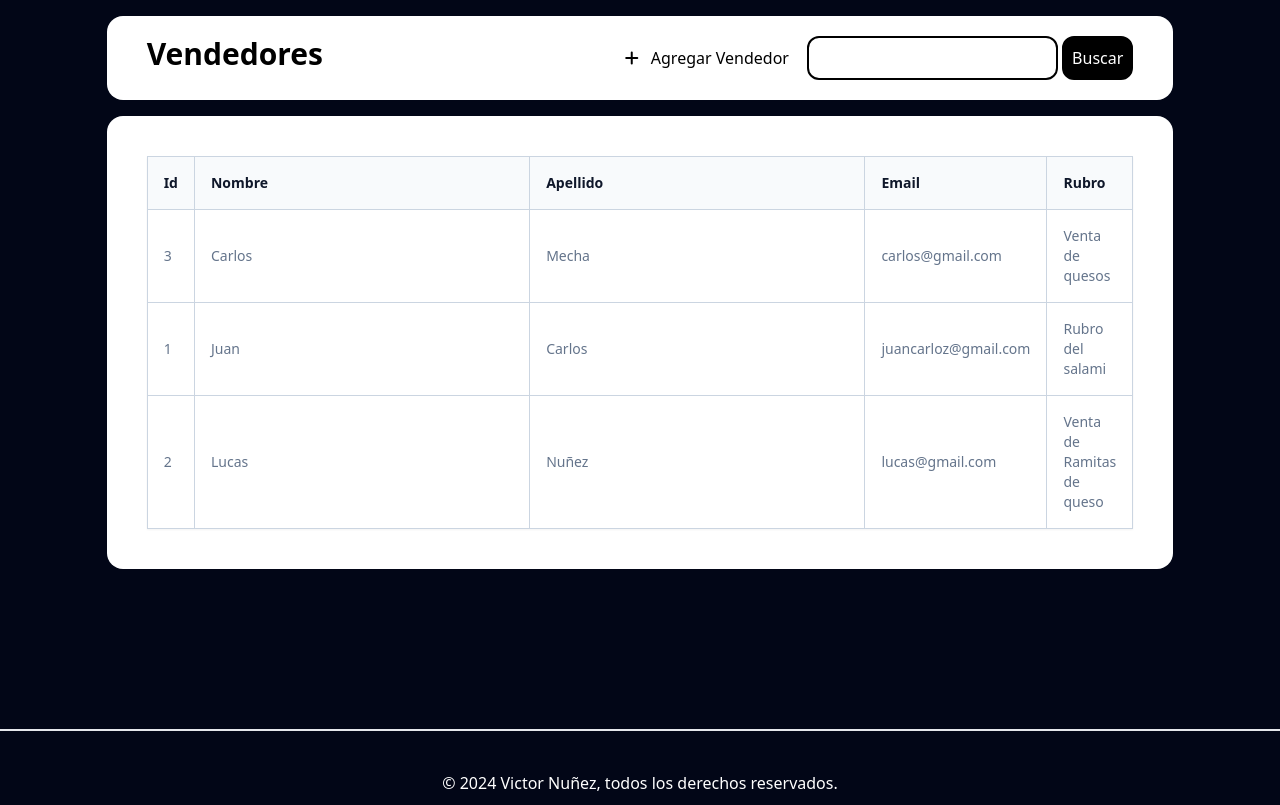
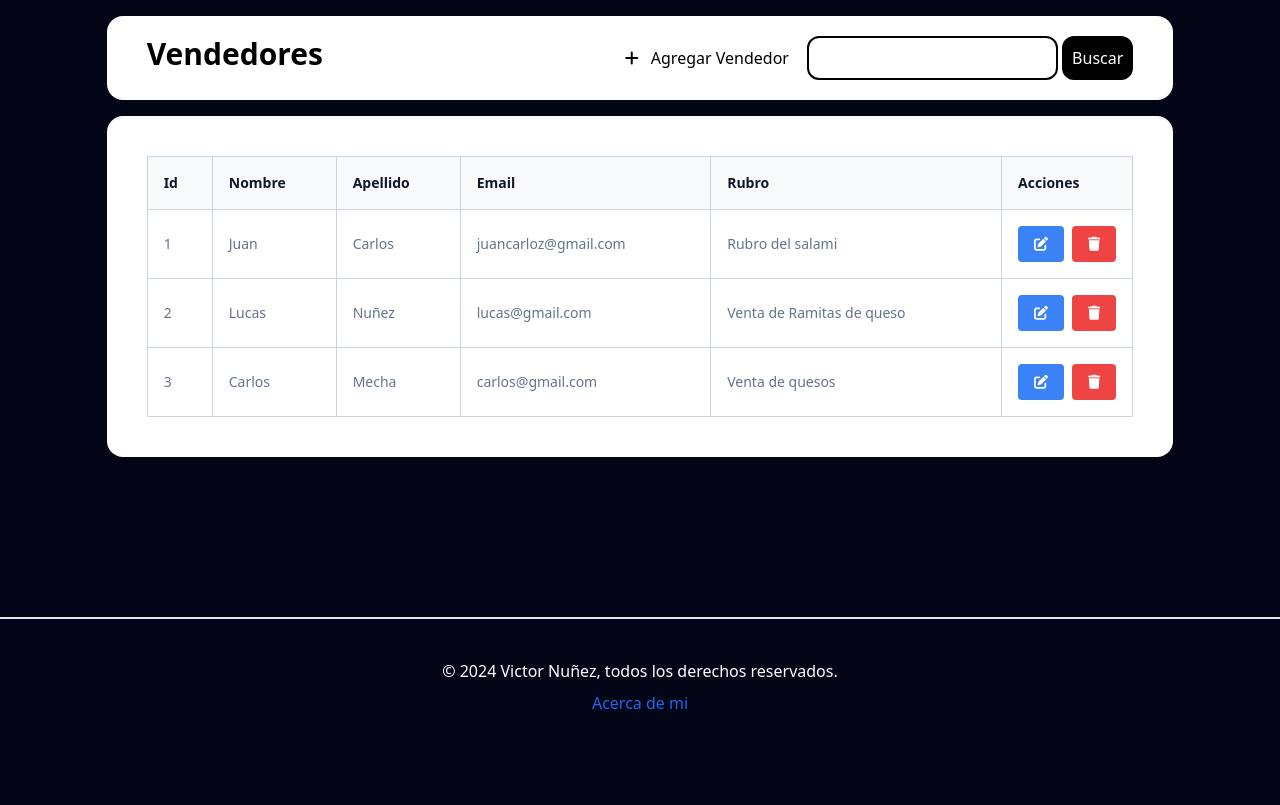
Before and after one commit to Skeiceee/sistema_de_ventas_entregable_coderhouse, a Django app: page /vendedores/ in a window 1280 px wide. Shown: the part 104-909 px from the top of the page. After the commit the page ends 813 px from the top, so only its background shows below. Run offline with Django 5.2, Linux system fonts and the light colour scheme; data comes from the database, SQL or seed files in the repository; both versions use the stored data as it was after the commit; some libraries are stand-ins or nearby versions.

Commit message:
Se ordena codigo.

```diff
--- a/aplicacion/templates/aplicacion/vendedor/vendedores.html
+++ b/aplicacion/templates/aplicacion/vendedor/vendedores.html
@@ -2,12 +2,12 @@
 
 {% block titulo %}
 
-<div class="flex justify-between content-center w-full">
+<div class="flex flex-wrap justify-between content-center w-full">
     <h1 class="text-3xl text-center font-bold">
         Vendedores
     </h1>
-    <div class="flex content-center">
-    <a href="./agregar" class="font-medium text-black p-4 py-2 border-2 border-transparent hover:border-inherit hover:border-2 hover:rounded-2xl"><span class="mr-2"><i class="fa-solid fa-plus"></i></span> Agregar Vendedor</a>
+    <div class="flex flex-wrap content-center">
+        <a href="{% url 'vendedor_create' %}" class="font-medium text-black p-4 py-2 border-2 border-transparent hover:border-inherit hover:border-2 hover:rounded-2xl"><span class="mr-2"><i class="fa-solid fa-plus"></i></span> Agregar Vendedor</a>
         <form action="{% url 'vendedor_encontrar' %}" method="GET">
             {% csrf_token %}
 
@@ -23,14 +23,16 @@
 
 {% block contenido %}
 
-    <table class="border-collapse w-full border border-slate-400 dark:border-slate-500 bg-white dark:bg-slate-800 text-sm shadow-sm">
+<div class="overflow-x-auto w-full">
+    <table class="table table-auto border-collapse w-full border border-slate-400 dark:border-slate-500 bg-white dark:bg-slate-800 text-sm shadow-sm">
         <thead class="bg-slate-50 dark:bg-slate-700">
             <tr>
-                <th class="w-1/10 border border-slate-300 dark:border-slate-600 font-semibold p-4 text-slate-900 dark:text-slate-200 text-left">Id</th>
-                <th class="w-1/2 border border-slate-300 dark:border-slate-600 font-semibold p-4 text-slate-900 dark:text-slate-200 text-left">Nombre</th>
-                <th class="w-1/2 border border-slate-300 dark:border-slate-600 font-semibold p-4 text-slate-900 dark:text-slate-200 text-left">Apellido</th>
-                <th class="w-1/2 border border-slate-300 dark:border-slate-600 font-semibold p-4 text-slate-900 dark:text-slate-200 text-left">Email</th>
-                <th class="w-1/2 border border-slate-300 dark:border-slate-600 font-semibold p-4 text-slate-900 dark:text-slate-200 text-left">Rubro</th>
+                <th class="border border-slate-300 dark:border-slate-600 font-semibold p-4 text-slate-900 dark:text-slate-200 text-left">Id</th>
+                <th class="border border-slate-300 dark:border-slate-600 font-semibold p-4 text-slate-900 dark:text-slate-200 text-left">Nombre</th>
+                <th class="border border-slate-300 dark:border-slate-600 font-semibold p-4 text-slate-900 dark:text-slate-200 text-left">Apellido</th>
+                <th class="border border-slate-300 dark:border-slate-600 font-semibold p-4 text-slate-900 dark:text-slate-200 text-left">Email</th>
+                <th class="border border-slate-300 dark:border-slate-600 font-semibold p-4 text-slate-900 dark:text-slate-200 text-left">Rubro</th>
+                <th class="w-10 border border-slate-300 dark:border-slate-600 font-semibold p-4 text-slate-900 dark:text-slate-200 text-left">Acciones</th>
             </tr>
         </thead>
         <tbody>
@@ -41,9 +43,16 @@
                     <td class="border border-slate-300 dark:border-slate-700 p-4 text-slate-500 dark:text-slate-400">{{ vendedor.apellido }}</td>
                     <td class="border border-slate-300 dark:border-slate-700 p-4 text-slate-500 dark:text-slate-400">{{ vendedor.email }}</td>
                     <td class="border border-slate-300 dark:border-slate-700 p-4 text-slate-500 dark:text-slate-400">{{ vendedor.rubro }}</td>
+                    <td class="border border-slate-300 dark:border-slate-700 p-4 text-slate-500 dark:text-slate-400">
+                        <div class="flex justify-between gap-2">
+                            <a href="" class="bg-blue-500 hover:bg-blue-700 text-white font-bold py-2 px-4 rounded"><i class="fa-solid fa-pen-to-square"></i></a>
+                            <a href="" class="bg-red-500 hover:bg-red-700 text-white font-bold py-2 px-4 rounded"><i class="fa-solid fa-trash"></i></a>
+                        </div>
+                    </td>
                 </tr>
             {% endfor %}
         </tbody>
     </table>
+</div>
 
 {% endblock contenido %}
--- a/aplicacion/templates/layout/index.html
+++ b/aplicacion/templates/layout/index.html
@@ -39,7 +39,7 @@
     </div>
 
     <div class="flex justify-center">
-        <div class="w-5/6 bg-white rounded-2xl mt-4 p-10 flex justify-center height-">
+        <div class="w-5/6 bg-white rounded-2xl mt-4 p-10 flex justify-center">
 
             {% block contenido %}
 
--- a/aplicacion/urls.py
+++ b/aplicacion/urls.py
@@ -11,8 +11,8 @@
 
     path('acerca/', acerca , name="acerca"),
 
-    path('productos/agregar', productosForm , name="producto_form"),
-    path('vendedores/agregar', vendedorForm , name="vendedor_form"),
+    path('productos/agregar', productoCreate , name="producto_create"),
+    path('vendedores/agregar', vendedorCreate , name="vendedor_create"),
 
     path('productos/buscar', productoBuscar , name="producto_buscar"),
     path('productos/encontrar', productoEncontrar , name="producto_encontrar"),
--- a/aplicacion/views.py
+++ b/aplicacion/views.py
@@ -7,63 +7,29 @@
 def home(request):
     return render(request, 'aplicacion/home.html')
 
+# Producto
 def productos(request):
-    context = { 'productos': Producto.objects.all() }
+    context = { 'productos': Producto.objects.all().order_by("id")}
     return render(request, 'aplicacion/producto/productos.html', context)
 
-def vendedores(request):
-    context = { 'vendedores': Vendedor.objects.all() }
-    return render(request, 'aplicacion/vendedor/vendedores.html', context)
-
-def compradores(request):
-    context = { 'compradores': Comprador.objects.all() }
-    return render(request, 'aplicacion/comprador/compradores.html', context)
-
-def ventas(request):
-    context = { 'ventas': Venta.objects.all() }
-    return render(request, 'aplicacion/venta/ventas.html', context)
-
-# Adicionales
-def acerca(request):
-    return render(request, 'aplicacion/acerca.html')
-
-# Forms
-def productosForm(request):
+def productoCreate(request):
     if request.method == "POST":
         myForm = ProductoForm(request.POST)
 
         if myForm.is_valid():
             nombre = myForm.cleaned_data.get("nombre")
-            comision = myForm.cleaned_data.get("detalle")
-            producto = Producto(nombre=nombre, detalle=comision)
+            detalle = myForm.cleaned_data.get("detalle")
+            producto = Producto(nombre=nombre, detalle=detalle)
             producto.save()
-            return render(request, "aplicacion/home.html")
+
+            context = {'productos' : Producto.objects.all().order_by("id")}
+            return render(request, "aplicacion/producto/productos.html", context)
 
     else:
         myForm = ProductoForm()
 
     return render(request, "aplicacion/producto/productoForm.html", {"form": myForm})
 
-def vendedorForm(request):
-    if request.method == "POST":
-        myForm = VendedorForm(request.POST)
-
-        if myForm.is_valid():
-            nombre = myForm.cleaned_data.get("nombre")
-            apellido = myForm.cleaned_data.get("apellido")
-            email = myForm.cleaned_data.get("email")
-            rubro = myForm.cleaned_data.get("rubro")
-
-            vendedor = Vendedor(nombre=nombre, apellido=apellido, email=email, rubro=rubro)
-            vendedor.save()
-            return render(request, "aplicacion/home.html")
-
-    else:
-        myForm = VendedorForm()
-
-    return render(request, "aplicacion/vendedor/vendedorForm.html", {"form": myForm})
-
-# Buscar
 def productoBuscar(request):
     return render(request, "aplicacion/producto/productoBuscar.html")
 
@@ -77,6 +43,32 @@
     context = { 'productos': Producto.objects.all() }
     return render(request, 'aplicacion/producto/productos.html', context)
 
+# Vendedor
+def vendedores(request):
+    context = { 'vendedores': Vendedor.objects.all().order_by("id") }
+    return render(request, 'aplicacion/vendedor/vendedores.html', context)
+
+def vendedorCreate(request):
+    if request.method == "POST":
+        myForm = VendedorForm(request.POST)
+
+        if myForm.is_valid():
+            nombre = myForm.cleaned_data.get("nombre")
+            apellido = myForm.cleaned_data.get("apellido")
+            email = myForm.cleaned_data.get("email")
+            rubro = myForm.cleaned_data.get("rubro")
+
+            vendedor = Vendedor(nombre=nombre, apellido=apellido, email=email, rubro=rubro)
+            vendedor.save()
+
+            context = {'vendedores' : Vendedor.objects.all().order_by("id")}
+            return render(request, "aplicacion/vendedor/vendedores.html", context)
+
+    else:
+        myForm = VendedorForm()
+
+    return render(request, "aplicacion/vendedor/vendedorForm.html", {"form": myForm})
+
 def vendedorBuscar(request):
     return render(request, "aplicacion/vendedor/vendedorBuscar.html")
 
@@ -89,3 +81,16 @@
 
     context = { 'vendedores': Vendedor.objects.all() }
     return render(request, 'aplicacion/vendedor/vendedores.html', context)
+
+# Comprador
+def compradores(request):
+    context = { 'compradores': Comprador.objects.all().order_by("id") }
+    return render(request, 'aplicacion/comprador/compradores.html', context)
+
+def ventas(request):
+    context = { 'ventas': Venta.objects.all().order_by("id") }
+    return render(request, 'aplicacion/venta/ventas.html', context)
+
+# Adicionales
+def acerca(request):
+    return render(request, 'aplicacion/acerca.html')
```
Also changed, not shown: aplicacion/templates/aplicacion/producto/productos.html (+16 -7 lines), ventas.db.
